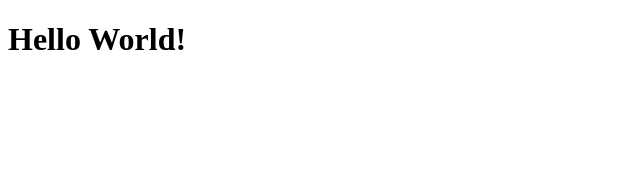
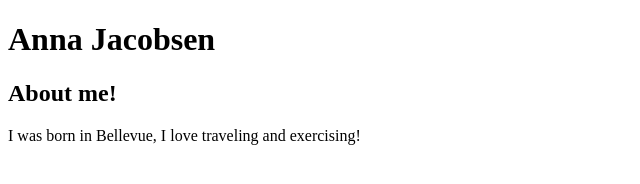
Before and after one commit to annaj16-1633399/annaj16-1633399.github.io, a plain HTML site: page index.html in a window 1280 px wide. Shown: the whole page, without its empty margins (0-640 px from the left). Drawn offline with Linux system fonts and the light colour scheme.

Commit message:
Add files via upload

```diff
--- a/index.html
+++ b/index.html
@@ -1,9 +1,11 @@
 <!DOCTYPE html>
 <html>
 <head>
-	<title>Hello World!</title>
-</head>
-<body>
-	<h1> Hello World! </h1>
+	<title> Anna's Awesome Website</title>
+	</head>
+	<body>
+		<h1> Anna Jacobsen </h1>
+		<h2> About me! </h2>
+		<p> I was born in Bellevue, I love traveling and exercising!</p>
 </body>
 </html>
```
